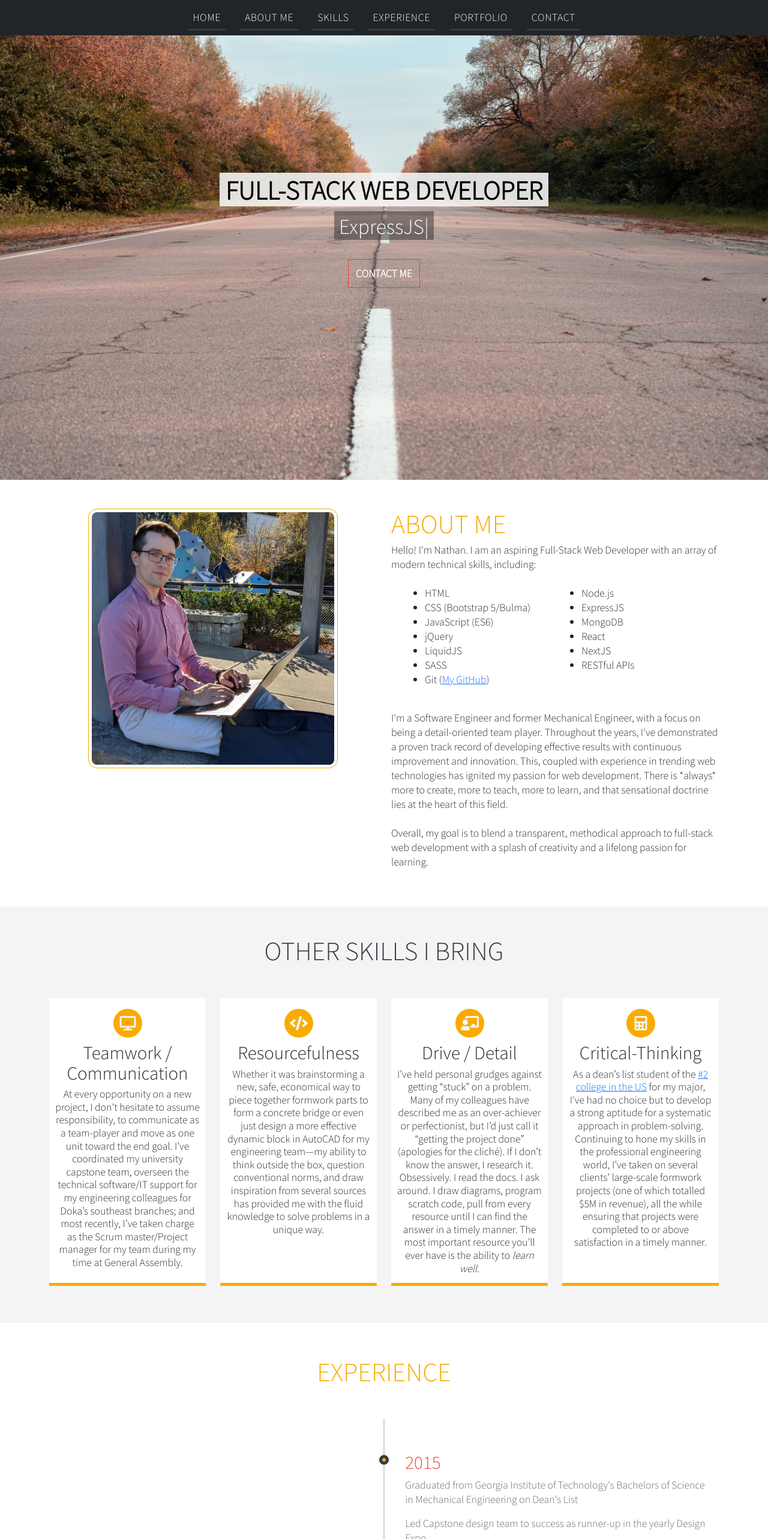
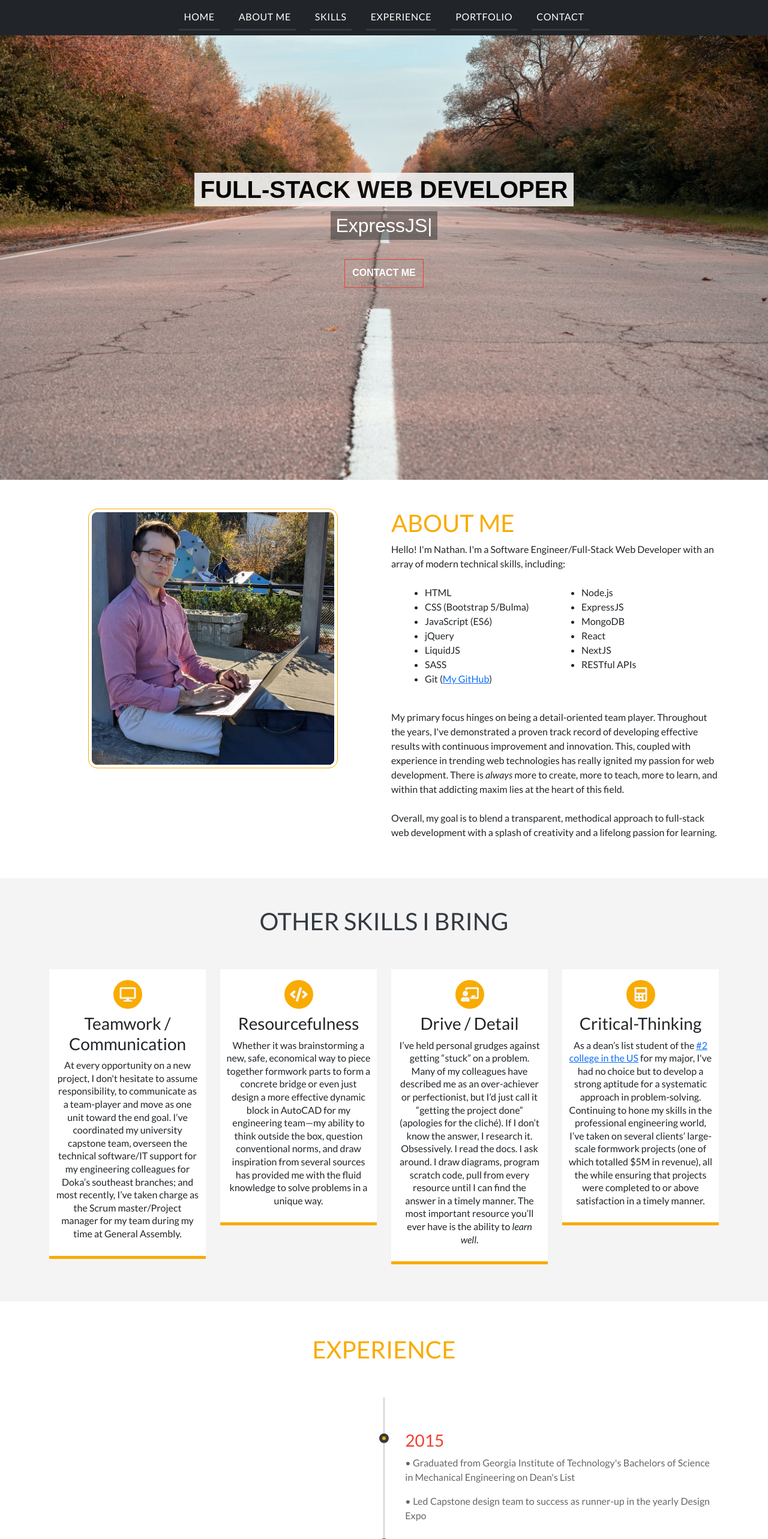
Before and after one commit to underdoggum/portfolio-project, a React (Create React App) app: page / in a window 1280 px wide. Shown: the top 2566 px of the page at 60% size. Built offline with nearby package versions, Linux system fonts and the light colour scheme.

Commit message:
more styling tweaks on experience, navbar, portfolio, and footer

```diff
--- a/public/index.html
+++ b/public/index.html
@@ -7,7 +7,7 @@
     <meta name="theme-color" content="#000000" />
     <meta
       name="description"
-      content="Nathan Noack's Portfolio"
+      content="Nathan Noack's Web Development Portfolio"
     />
     <meta name="google-site-verification" content="SQisAawLjErqM5wypK6N2dBlkNGF1eHeVlHz-T7I2sA" />
     <link rel="apple-touch-icon" href="%PUBLIC_URL%/logo192.png" />
--- a/src/App.css
+++ b/src/App.css
@@ -1,4 +1,4 @@
-@import url('https://fonts.googleapis.com/css2?family=Noto+Sans+JP:wght@200&display=swap');
+@import url('https://fonts.googleapis.com/css2?family=Lato:ital,wght@0,300;0,400;0,700;1,400&display=swap');
 
 :root {
   --primary-white: #ffffff;
@@ -15,7 +15,7 @@
 }
 
 body {
-  font-family: "Noto Sans JP", sans-serif !important;
+  font-family: "Lato", sans-serif !important;
 }
 
 
@@ -29,18 +29,15 @@ nav {
 }
 
 /**********MENU LINKS************/
-/* styling of links */
 nav a.nav-link {
   letter-spacing: 0.0375rem;
   cursor: pointer;
 }
 
-/* styling of links */
 nav ul li {
   text-transform: uppercase;
 }
 
-/* styling of links */
 .navbar-nav > li > a {
   margin-right: 0.75rem;
   margin-left: 0.75rem;
@@ -48,7 +45,7 @@ nav ul li {
   border-bottom: 0.1875rem solid var(--primary-dark);
 }
 
-/* this is for mouseover highlights */
+/* this is for all mouseover highlights */
 .navbar-nav > li > a.active, .navbar-nav > li > a:focus {
   border-bottom: 0.1875rem solid var(--primary-orange);
 }
@@ -100,6 +97,7 @@ nav ul li {
   opacity: 90%;
   text-transform: uppercase;
   padding: 0.1em 0.25em;
+  z-index: 2;
 }
 
 .typed-text {
@@ -209,7 +207,7 @@ nav ul li {
 }
 
 .services .box {
-  height: 30rem;
+  height: fit-content;
   border-bottom: 0.3125rem solid var(--primary-orange);
   padding: 0.625rem;
   margin-bottom: 1.875rem;
@@ -235,6 +233,7 @@ nav ul li {
 }
 
 @media(max-width: 768px) {
+
   .services .box p {
     line-height: 1.5em;
   }
@@ -277,6 +276,10 @@ nav ul li {
   clear: both;
 }
 
+.timeline-block p {
+  text-align: justify;
+}
+
 .timeline-block-right {
   float: right;
 }
@@ -284,6 +287,7 @@ nav ul li {
 .timeline-block-left {
   float: left;
   direction: rtl;
+  text-align: right;
 }
 
 .marker {
@@ -328,6 +332,7 @@ nav ul li {
     float: none;
     direction: ltr;
     width: 100%;
+    text-align: left;
   }
 }
 
@@ -393,6 +398,16 @@ nav ul li {
 .portfolio-image-popupbox {
   width: 45rem;
   padding: 0 0.5rem;
+  margin: 0 auto;
+}
+
+.portfolio-image-container {
+  display: flex;
+  flex-direction: column;
+}
+
+.portfolio-image-container p {
+  padding-top: 1em;
 }
 
 .hyper-link {
@@ -551,3 +566,7 @@ textarea.form-control {
 .footer p {
   margin-bottom: 0;
 }
+
+.footer-links {
+  margin-bottom: 1.125em;
+}
--- a/src/components/AboutMe.js
+++ b/src/components/AboutMe.js
@@ -7,7 +7,7 @@ const AboutMe = () => {
       <div className="row">
         <div className="col-lg-6 col-xm-12">
           <div className="photo-wrap mb-5">
-            <img className="profile-img" src={author} alt="A picture of me" />
+            <img className="profile-img" src={author} alt="Nathan's portrait" />
           </div>
         </div>
         <div className="col-lg-6 col-xm-12">
@@ -15,7 +15,7 @@ const AboutMe = () => {
             About Me
           </h1>
           <p>
-            Hello! I'm Nathan. I am an aspiring Full-Stack Web Developer with an array of modern technical skills, including:
+            Hello! I'm Nathan. I'm a Software Engineer/Full-Stack Web Developer with an array of modern technical skills, including:
             <br /><br />
 
             <div className="container">
@@ -46,7 +46,7 @@ const AboutMe = () => {
 
 
             <br />
-            I'm a Software Engineer and former Mechanical Engineer, with a focus on being a detail-oriented team player. Throughout the years, I've demonstrated a proven track record of developing effective results with continuous improvement and innovation. This, coupled with experience in trending web technologies has ignited my passion for web development. There is *always* more to create, more to teach, more to learn, and that sensational doctrine lies at the heart of this field. <br /><br />
+            My primary focus hinges on being a detail-oriented team player. Throughout the years, I've demonstrated a proven track record of developing effective results with continuous improvement and innovation. This, coupled with experience in trending web technologies has really ignited my passion for web development. There is <em>always</em> more to create, more to teach, more to learn, and within that addicting maxim lies at the heart of this field. <br /><br />
             Overall, my goal is to blend a transparent, methodical approach to full-stack web development with a splash of creativity and a lifelong passion for learning.
           </p>
         </div>
--- a/src/components/Experience.js
+++ b/src/components/Experience.js
@@ -12,33 +12,33 @@ const Experience = () => {
           <span className="marker"></span>
           <div className="timeline-content">
             <h3>2015</h3>
-            <p>Graduated from Georgia Institute of Technology's Bachelors of Science in Mechanical Engineering on Dean's List</p>
-            <p>Led Capstone design team to success as runner-up in the yearly Design Expo</p>
+            <p>• Graduated from Georgia Institute of Technology's Bachelors of Science in Mechanical Engineering on Dean's List</p>
+            <p>• Led Capstone design team to success as runner-up in the yearly Design Expo</p>
           </div>
         </div>
         <div className="timeline-block timeline-block-left">
           <span className="marker"></span>
           <div className="timeline-content">
             <h3>2010-2018</h3>
-            <p>Managed a local college restaurant, overseeing and troubleshooting technical systems, such as the installation of a new POS as well as new computer terminals, utilities, and printers</p>
-            <p>Worked 30+ hrs./week while maintaining full-time student status</p>
+            <p>• Managed a local college restaurant, overseeing and troubleshooting technical systems, such as the installation of a new POS as well as new computer terminals, utilities, and printers</p>
+            <p>• Worked 30+ hrs./week while maintaining full-time student status</p>
           </div>
         </div>
         <div className="timeline-block timeline-block-right">
           <span className="marker"></span>
           <div className="timeline-content">
             <h3>2018-Sept. 2021</h3>
-            <p>Joined the Doka USA formwork civil engineering team and led the southeast branch as the Key User of multiple engineering softwares with continuous improvement efforts to revamp the engineers' user experiences</p>
-            <p>Designed custom formwork solutions to meet or exceed clients' expectations</p>
-            <p>Began seriously learning Web Development in Feb. 2021 for side projects and became passionate for more</p>
+            <p>• Joined the Doka USA formwork civil engineering team and led the southeast branch as the Key User of multiple engineering softwares with continuous improvement efforts to revamp the engineers' user experiences</p>
+            <p>• Designed custom formwork solutions to meet or exceed clients' expectations</p>
+            <p>• Began seriously learning Web Development in Feb. 2021 for side projects and became passionate for more</p>
           </div>
         </div>
         <div className="timeline-block timeline-block-left">
           <span className="marker"></span>
           <div className="timeline-content">
             <h3>Sept. 2021-Current</h3>
-            <p>Attending General Assembly's Software Engineering Immersive program. On a track to complete over 500 hours of implementing trending web technologies and building unique full-stack apps while collaborating with peers</p>
-            <p>Exceeded instructors' expectations as one of the top-performers in the class</p>
+            <p>• Attending General Assembly's Software Engineering Immersive program. On a track to complete over 500 hours of implementing trending web technologies and building unique full-stack apps while collaborating with peers</p>
+            <p>• Exceeded instructors' expectations as one of the top-performers in the class</p>
           </div>
         </div>
 
--- a/src/components/Navbar.js
+++ b/src/components/Navbar.js
@@ -1,5 +1,4 @@
-import React from "react"
-import logo from "../arrowScaled.png"
+import React, { useState } from "react"
 import "../../node_modules/bootstrap/dist/css/bootstrap.min.css"
 import { FontAwesomeIcon } from "@fortawesome/react-fontawesome"
 import { faBars } from "@fortawesome/free-solid-svg-icons"
@@ -7,31 +6,48 @@ import { Link } from "react-scroll"
 
 
 const Navbar = () => {
+
+  const [expanded, setExpanded] = useState(false);
+
+  const handleNavbarExpand = e => {
+    e.preventDefault();
+    setExpanded(!expanded);
+  }
+
   return (
     <nav className="navbar navbar-expand-lg navbar-light bg-dark fixed-top">
       <div className="container">
-        <button className="navbar-toggler" type="button" data-toggle="collapse" data-target="#navbarSupportedContent" aria-controls="navbarSupportedContent" aria-expanded="false" aria-label="Toggle navigation">
+        <button
+          className={`navbar-toggler ${expanded ? "" : "collapsed"}`}
+          type="button"
+          data-toggle="collapse"
+          data-target="#navbarSupportedContent"
+          aria-controls="navbarSupportedContent"
+          aria-expanded={expanded ? "true" : "false"}
+          aria-label="Toggle navigation"
+          onClick={handleNavbarExpand}
+        >
           <FontAwesomeIcon icon={faBars} style={{ color: "#fff" }}/>
         </button>
-        <div className="collapse navbar-collapse justify-content-center" id="navbarSupportedContent">
+        <div className={`${expanded ? "" : "collapse"} navbar-collapse justify-content-center`} id="navbarSupportedContent">
           <ul className="navbar-nav">
             <li className="nav-item active">
-              <Link to="header" offset={-59} className="nav-link" href="#">Home <span className="sr-only"></span></Link>
+              <Link to="header" offset={-59} className="nav-link" href="#" onClick={handleNavbarExpand}>Home <span className="sr-only"></span></Link>
             </li>
             <li className="nav-item">
-              <Link to="about" offset={-59} className="nav-link" href="#">About Me</Link>
+              <Link to="about" offset={-59} className="nav-link" href="#" onClick={handleNavbarExpand}>About Me</Link>
             </li>
             <li className="nav-item">
-              <Link to="services" offset={-59} className="nav-link" href="#">Skills</Link>
+              <Link to="services" offset={-59} className="nav-link" href="#" onClick={handleNavbarExpand}>Skills</Link>
             </li>
             <li className="nav-item">
-              <Link to="experience" offset={-59} className="nav-link" href="#">Experience</Link>
+              <Link to="experience" offset={-59} className="nav-link" href="#" onClick={handleNavbarExpand}>Experience</Link>
             </li>
             <li className="nav-item">
-              <Link to="portfolio" offset={-59} className="nav-link" href="#">Portfolio</Link>
+              <Link to="portfolio" offset={-59} className="nav-link" href="#" onClick={handleNavbarExpand}>Portfolio</Link>
             </li>
             <li className="nav-item">
-              <Link to="contacts" offset={-59} className="nav-link" href="#">Contact</Link>
+              <Link to="contacts" offset={-59} className="nav-link" href="#" onClick={handleNavbarExpand}>Contact</Link>
             </li>
           </ul>
         </div>
```
Also changed, not shown: src/components/Footer.js (+10 -10 lines), src/components/Portfolio.js (+4 -4 lines).
